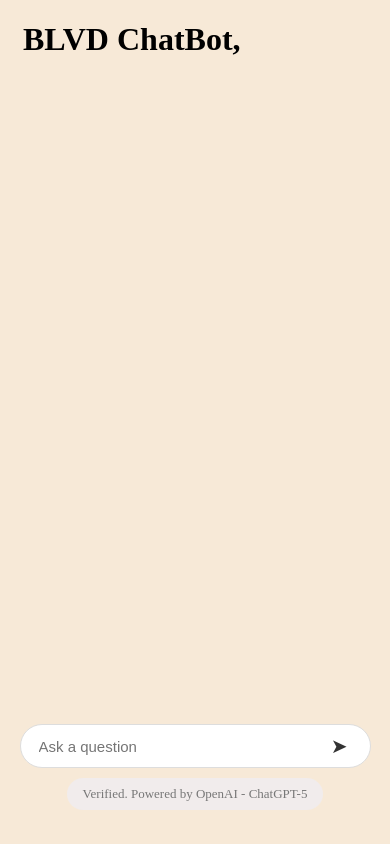
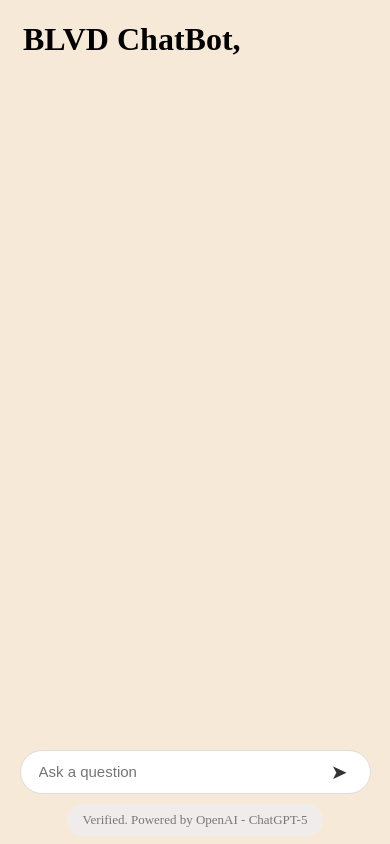
Before and after one commit to OpenSource-Technologies/blvd-mcp-frontend, an Angular app: page / in a window 390 px wide. Built offline with nearby package versions, Linux system fonts and the light colour scheme.

Commit message:
msg container height fix

```diff
--- a/src/app/chat/chat.component.scss
+++ b/src/app/chat/chat.component.scss
@@ -189,7 +189,7 @@
   padding: 15px;
   display: flex;
   flex-direction: column;
-  height: 73vh;
+  height: 70vh;
   @media (min-width: 600px) {
     height: 67vh;
   }
@@ -232,11 +232,11 @@
       font-size: 14px;
     }
 
-    @media (max-width: 480px) {
-      max-width: 90%;
-      font-size: 13px;
-      padding: 8px 12px;
-    }
+    // @media (max-width: 480px) {
+    //   max-width: 90%;
+    //   font-size: 13px;
+    //   padding: 8px 12px;
+    // }
   }
 }
 
@@ -575,7 +575,7 @@
   display: flex;
   justify-content: center;
   align-items: center;
-  margin-bottom: 4vh;
+  margin-bottom: 1vh;
 }
 
 .chat-footer {
```
